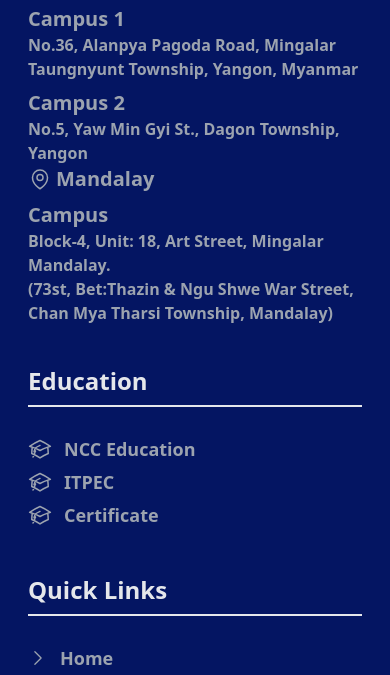
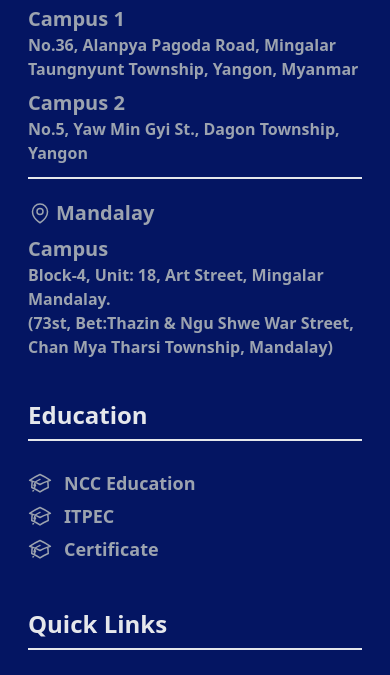
Before and after one commit to Dynamic1819/Landing-M.S.T, a website: page public/index.html in a window 390 px wide. Shown: the part 6935-7610 px from the top of the page. Drawn offline with nearby package versions, Linux system fonts and the light colour scheme.

Commit message:
footers update

```diff
--- a/public/index.html
+++ b/public/index.html
@@ -613,8 +613,8 @@
                             <img src="../assets/images/M.S.T LOGO.jpg" alt="M.S.T Logo" class="w-10 rounded-full">
                             <span class="text-2xl pl-3 text-gray-200">M.S.T University</span>
                         </div>
-                        <div class="grid lg:grid-cols-2">
-                            <div class="lg:col-span-1">
+                        <div class="grid lg:grid-cols-2 space-y-5">
+                            <div class="lg:col-span-1 border-b-2 md:border-b-0 pb-3 md:pb-0">
                                 <div class="flex items-center">
                                     <svg xmlns="http://www.w3.org/2000/svg" fill="none" viewBox="0 0 24 24" stroke-width="1.5" stroke="currentColor" class="w-6 h-6">
                                         <path stroke-linecap="round" stroke-linejoin="round" d="M15 10.5a3 3 0 11-6 0 3 3 0 016 0z" />
```
Also changed, not shown: public/AcademicITPEC.html (+2 -2 lines), public/AcademicNCC.html (+2 -2 lines), public/L3DC.html (+2 -2 lines), public/about.html (+2 -2 lines), public/awards.html (+2 -2 lines), public/blog.html (+2 -2 lines), public/blogSingle.html (+2 -2 lines), public/certificate.html (+2 -2 lines), public/contact.html (+2 -2 lines), public/events.html (+2 -2 lines), public/styles.css.
